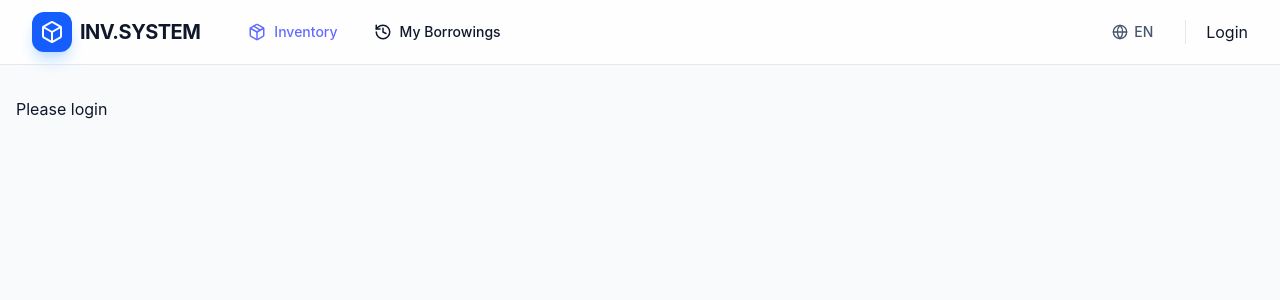
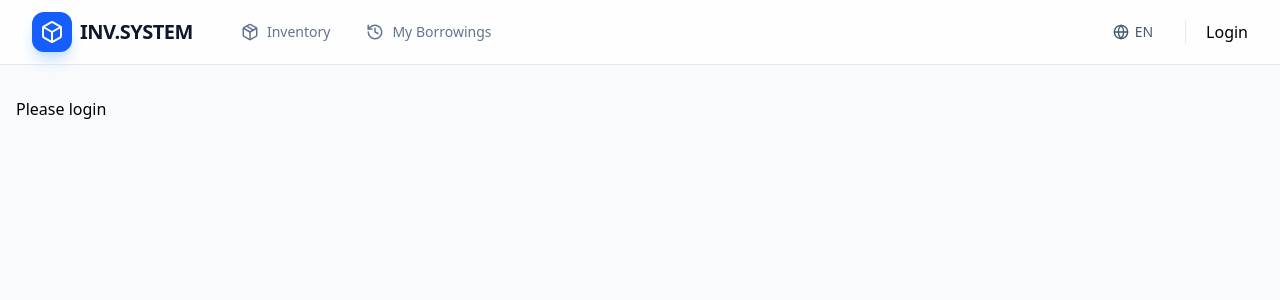
Before and after one commit to nitikhon/golang-inventory-system, a React app in the folder frontend/: page /profile in a window 1280 px wide. Shown: the top 300 px of the page. Built offline with nearby package versions, Linux system fonts and the light colour scheme; no server answers; the HTML template or start-up script is replaced by a standard one.

Commit message:
[fix] fix inconsistency css - remove vite boilerplate index.css - add the same color as NavItem for GhostNavItem

```diff
--- a/frontend/src/components/NavBar.tsx
+++ b/frontend/src/components/NavBar.tsx
@@ -128,7 +128,8 @@ const GhostNavItem = ({
   <button
     onClick={onClick}
     className={`
-    flex items-center ${label ? 'gap-2' : ''} px-4 py-2 rounded-xl text-sm font-medium transition-all`}
+    flex items-center ${label ? 'gap-2' : ''} px-4 py-2 rounded-xl text-sm font-medium transition-all
+    text-slate-500 hover:bg-slate-50 hover:text-slate-900`}
   >
     {icon}
     <span className="text-sm font-medium">{label}</span>
--- a/frontend/src/index.css
+++ b/frontend/src/index.css
@@ -1,26 +1 @@
-@import 'tailwindcss';
-
-:root {
-  font-family: Inter, system-ui, Avenir, Helvetica, Arial, sans-serif;
-  background-color: #f8fafc;
-}
-
-a {
-  font-weight: 500;
-  color: #646cff;
-  text-decoration: inherit;
-}
-a:hover {
-  color: #535bf2;
-}
-
-body {
-  margin: 0;
-  min-width: 320px;
-  min-height: 100vh;
-  color: #0f172a;
-}
-
-#root {
-  width: 100%;
-}
+@import 'tailwindcss'
```
